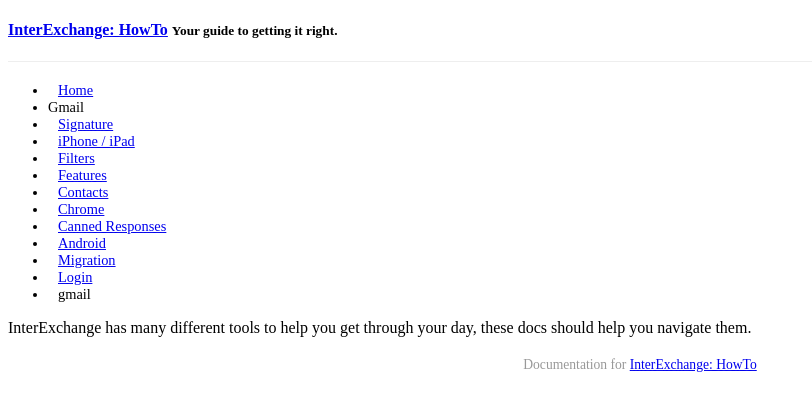
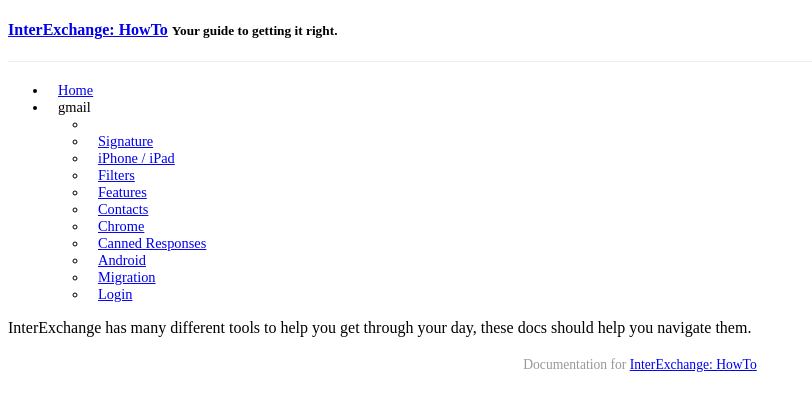
Before and after one commit to acohen/howto, a Jekyll site: the page built from index.md, in a window 1280 px wide. Shown: the top 411 px of the page, without its empty margins (0-812 px from the left). Built offline with Jekyll 4.4.1, drawn with Linux system fonts in a browser that asks for light colours; Markdown is read by kramdown in place of the engine named in the settings; a style sheet for code colours, icons or effects is not loaded.

Commit message:
Update navigation.html

```diff
--- a/_includes/navigation.html
+++ b/_includes/navigation.html
@@ -1,23 +1,11 @@
 <ul class="nav nav-list">
     <li><a href="{{ site.baseurl }}/">Home</a></li>
-    {% for section in site.sections %}
-        {% assign attr = section[0] %}
-        {% assign label = section[1] %}
-
-        {% for page in (site.categories[attr] | sort: 'title') %}
-            {% if forloop.first %}
-                <li class=nav-header>{{ label }}</li>
-            {% endif %}
-            <li data-order="{{ page.order }}"><a href="{{ site.baseurl }}{{ page.url }}">{{ page.title }}</a></li>
-        {% endfor %}
-    {% endfor %}
-
     {% for category in site.categories %}
         <li><a name="{{ category | first }}">{{ category | first }}</a>
             <ul>
             {% for posts in category %}
               {% for post in (posts | sort: 'title') %}
-                <li style="display: none"><a href="{{ post.url }}">{{ post.title }}</a></li>
+                <li><a href="{{ post.url }}">{{ post.title }}</a></li>
               {% endfor %}
             {% endfor %}
             </ul>
```
